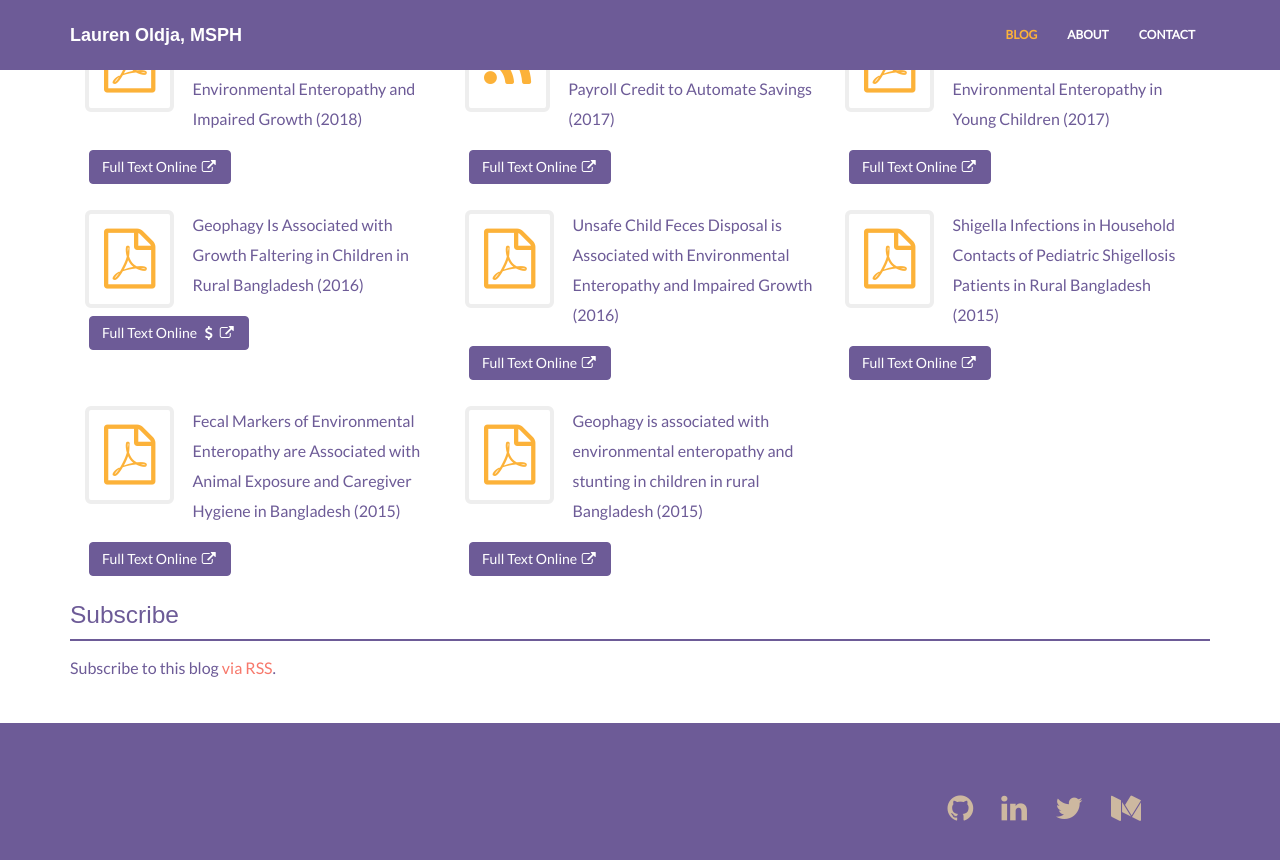
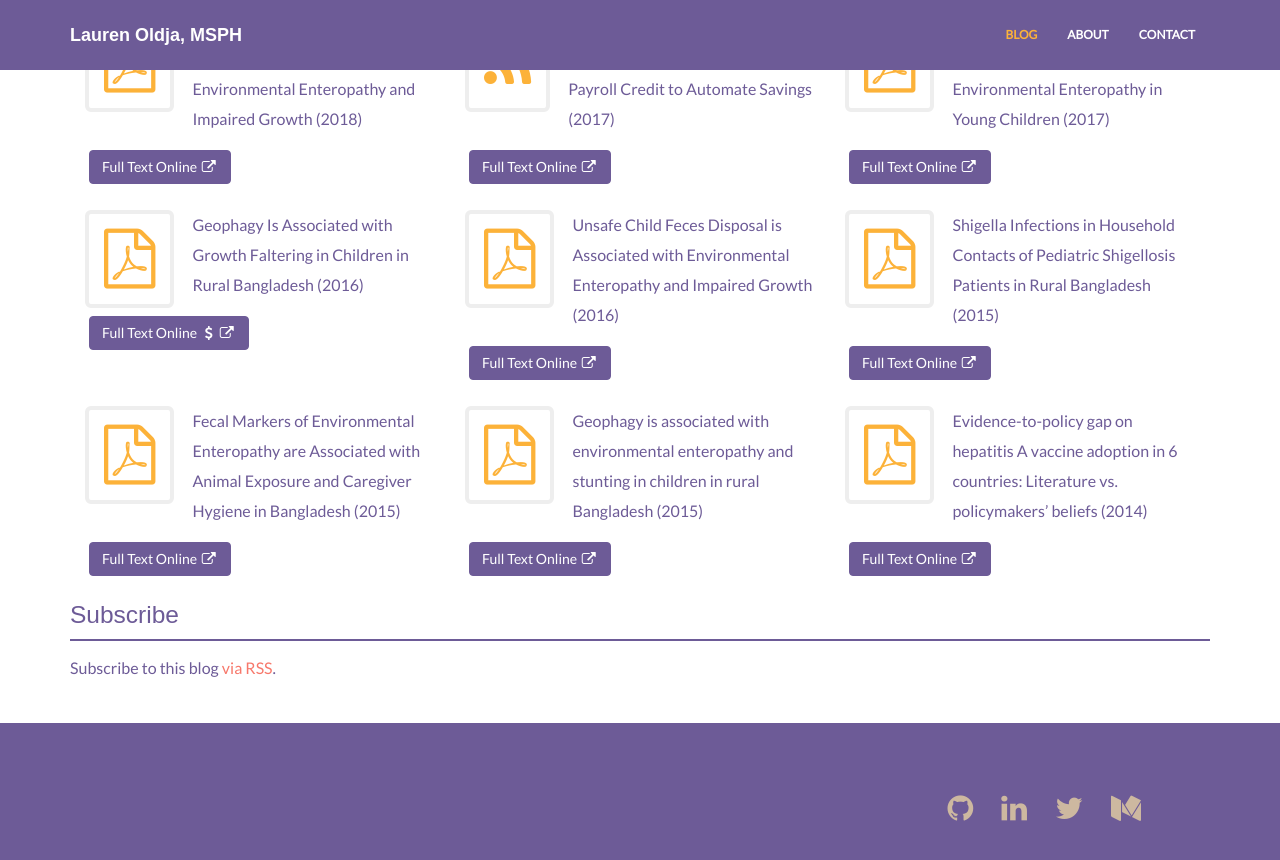
Before and after one commit to loldja/loldja.github.io, a Jekyll site: the page built from index.html, in a window 1280 px wide and 900 px high, scrolled down 1090 px. Shown: the top 860 px of the window. Built offline with Jekyll 4.4.1, drawn with Linux system fonts in a browser that asks for light colours; nearby versions of some CDN libraries.

Commit message:
add acknowledgement for Vaccine article link

```diff
--- a/index.html
+++ b/index.html
@@ -69,5 +69,9 @@ permalink: /
  					<p><i class="fa fa-file-pdf-o fa-2x fa-pull-left fa-border" aria-hidden="true"></i>Geophagy is associated with environmental enteropathy and stunting in children in rural Bangladesh (2015)
  					<br/><div><a href="https://www.ncbi.nlm.nih.gov/pmc/articles/PMC4458812/" class="btn btn-theme">Full Text Online <span class="fa fa-external-link fa-fw" aria-hidden="true"></span></a></div></p>
  				</div>
+				<div class="col-md-4 clearfix">
+ 					<p><i class="fa fa-file-pdf-o fa-2x fa-pull-left fa-border" aria-hidden="true"></i>Evidence-to-policy gap on hepatitis A vaccine adoption in 6 countries: Literature vs. policymakers’ beliefs (2014)
+ 					<br/><div><a href="https://www.sciencedirect.com/science/article/pii/S0264410X14006823" class="btn btn-theme">Full Text Online <span class="fa fa-external-link fa-fw" aria-hidden="true"></span></a></div></p>
+ 				</div>
 	 	</div><! --/container -->
 </div><! --/service -->
```
